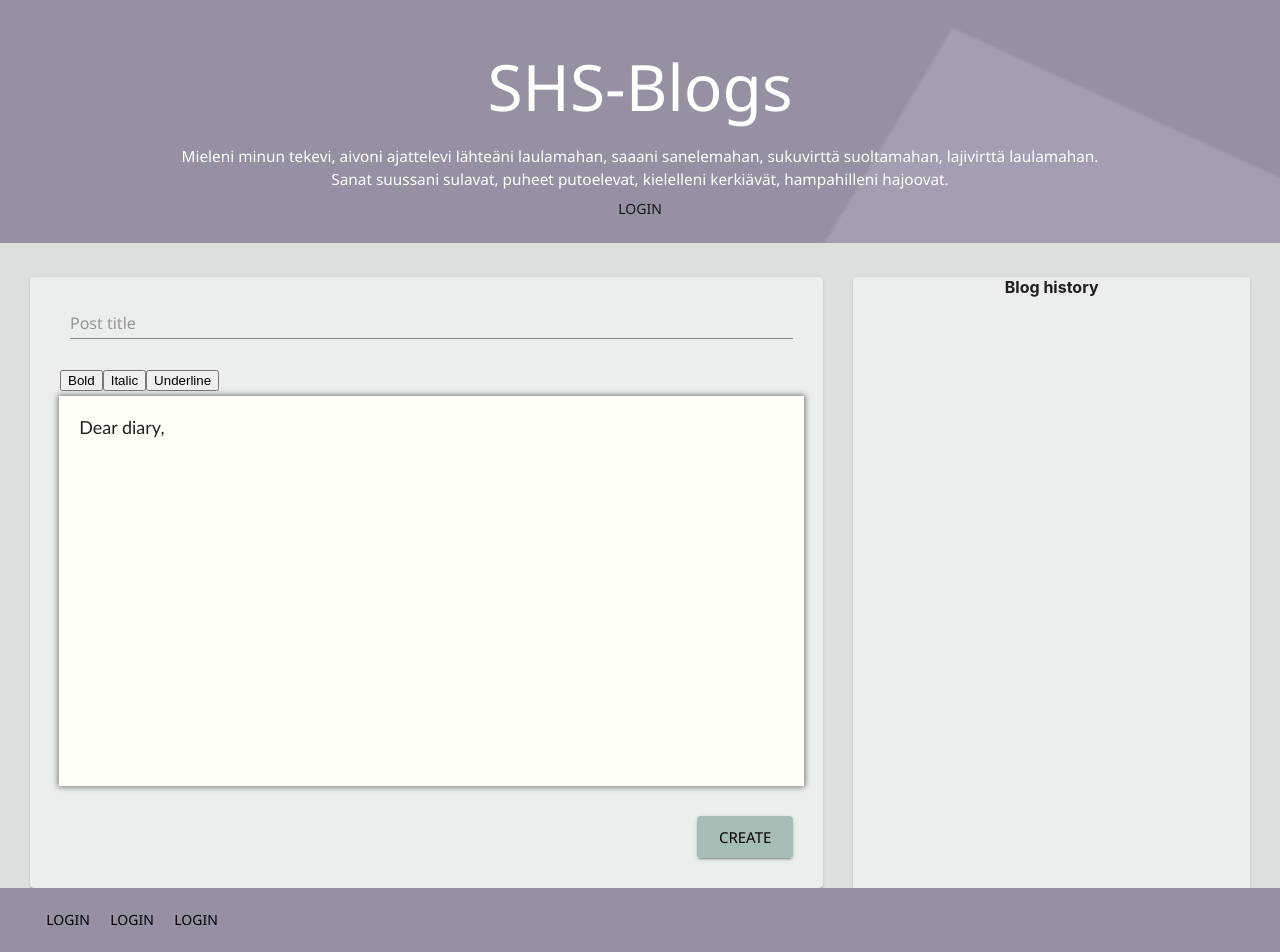
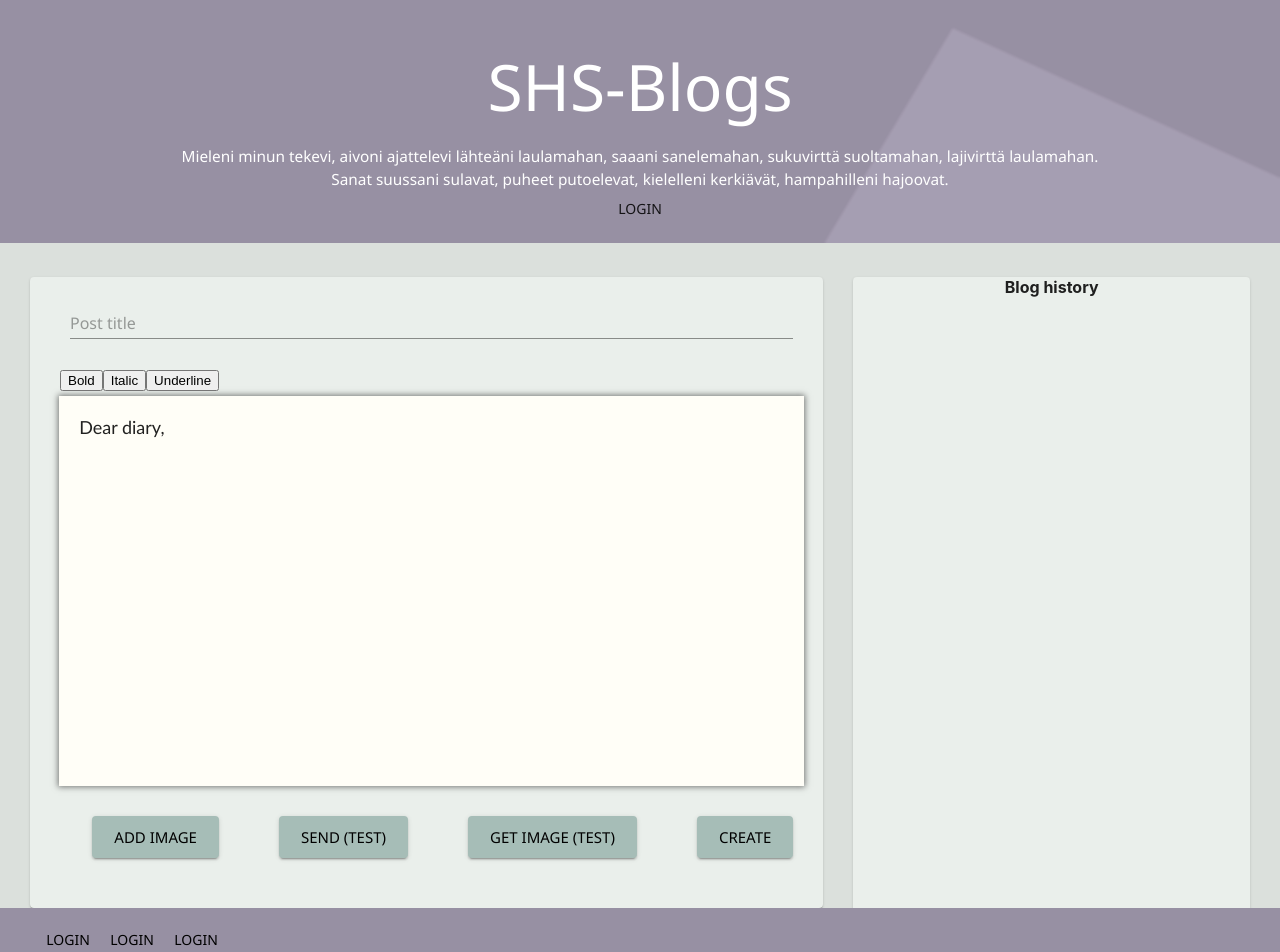
Before and after one commit to HannaTuominen/SHS-Blog, a React (Create React App) app in the folder frontend/: page /new in a window 1280 px wide. Shown: the top 952 px of the page. Built offline with nearby package versions, Linux system fonts and the light colour scheme; no server answers.

Commit message:
Implement possibility to send and fetch image from backend.

```diff
--- a/frontend/src/Components/Blogposts/NewPost.js
+++ b/frontend/src/Components/Blogposts/NewPost.js
@@ -8,6 +8,7 @@ import Box from '@material-ui/core/Box';
 import { renderToString } from 'react-dom/server'
 import { convertToRaw, } from 'draft-js';
 import {Editor, EditorState,} from 'draft-js'
+import axios from 'axios'
 
 const useStyles = theme => ({
   paper: {
@@ -43,7 +44,11 @@ class NewPost extends Component {
       post: {
         title: "",
         body: "",
-      }
+      },
+      selectedFile:
+        null,
+      pic:
+        null,
     }
   }
 
@@ -82,6 +87,37 @@ class NewPost extends Component {
     })
   }
 
+  fileSelectedHandler = event => {
+
+    this.setState({
+      selectedFile: event.target.files[0]
+    })
+  }
+
+  showImage = event => {
+  var imageDataUrl
+    axios.get('/api/downloadFile/face.png', { responseType:"blob" })
+      .then(function (response) {
+        var reader = new window.FileReader();
+        reader.readAsDataURL(response.data);
+        reader.onload = function() {
+
+         imageDataUrl = reader.result;
+         console.log(imageDataUrl)
+//          imageElement.setAttribute("src", imageDataUrl);
+          document.getElementById("img1").src=imageDataUrl;
+        }
+      })
+  }
+
+  fileUploadHandler = event => {
+
+    const formData = new FormData();
+    formData.append('file', this.state.selectedFile)
+    axios.post('api/uploadFile/', formData)
+     .then(res => {console.log(res.data)})
+  }
+
   render(){
     const { classes } = this.props;
     return <Paper className={classes.paper}>
@@ -100,6 +136,32 @@ class NewPost extends Component {
       <Box display="flex">
         <Box className={classes.leftContainer}/>
         <Box>
+          <input
+            style={{display:'none'}}
+            type="file"
+            onChange={this.fileSelectedHandler}
+            ref={fileInput => this.fileInput = fileInput}/>
+          <Button className={classes.btn}
+                  onClick={() => this.fileInput.click()}
+                  size="large"
+                  variant="contained"
+                  color="secondary"
+          > Add image
+          </Button>
+          <Button className={classes.btn}
+                  onClick={this.fileUploadHandler}
+                  size="large"
+                  variant="contained"
+                  color="secondary"
+          > Send (test)
+          </Button>
+          <Button className={classes.btn}
+                            onClick={this.showImage}
+                            size="large"
+                            variant="contained"
+                            color="secondary"
+                    > Get image (test)
+                    </Button>
           <Button className={classes.btn}
                   onClick={this.sendData}
                   size="large"
@@ -109,6 +171,7 @@ class NewPost extends Component {
           </Button>
         </Box>
       </Box>
+      <img id="img1" />
     </Paper>
   }
 }
--- a/frontend/src/Components/Blogposts/TextEditor.js
+++ b/frontend/src/Components/Blogposts/TextEditor.js
@@ -32,7 +32,7 @@ class TextEditor extends Component {
 
   onChange= (change) => {
     this.setState({change});
-    this.props.callback(this.state.editorState)
+//    this.props.callback(this.state.editorState)
   }
 
   handleKeyCommand(command, editorState) {
```
Also changed, not shown: 1 other file (tests, documents, lock files or other folders). Lines whose indentation alone changed are shown as unchanged.
